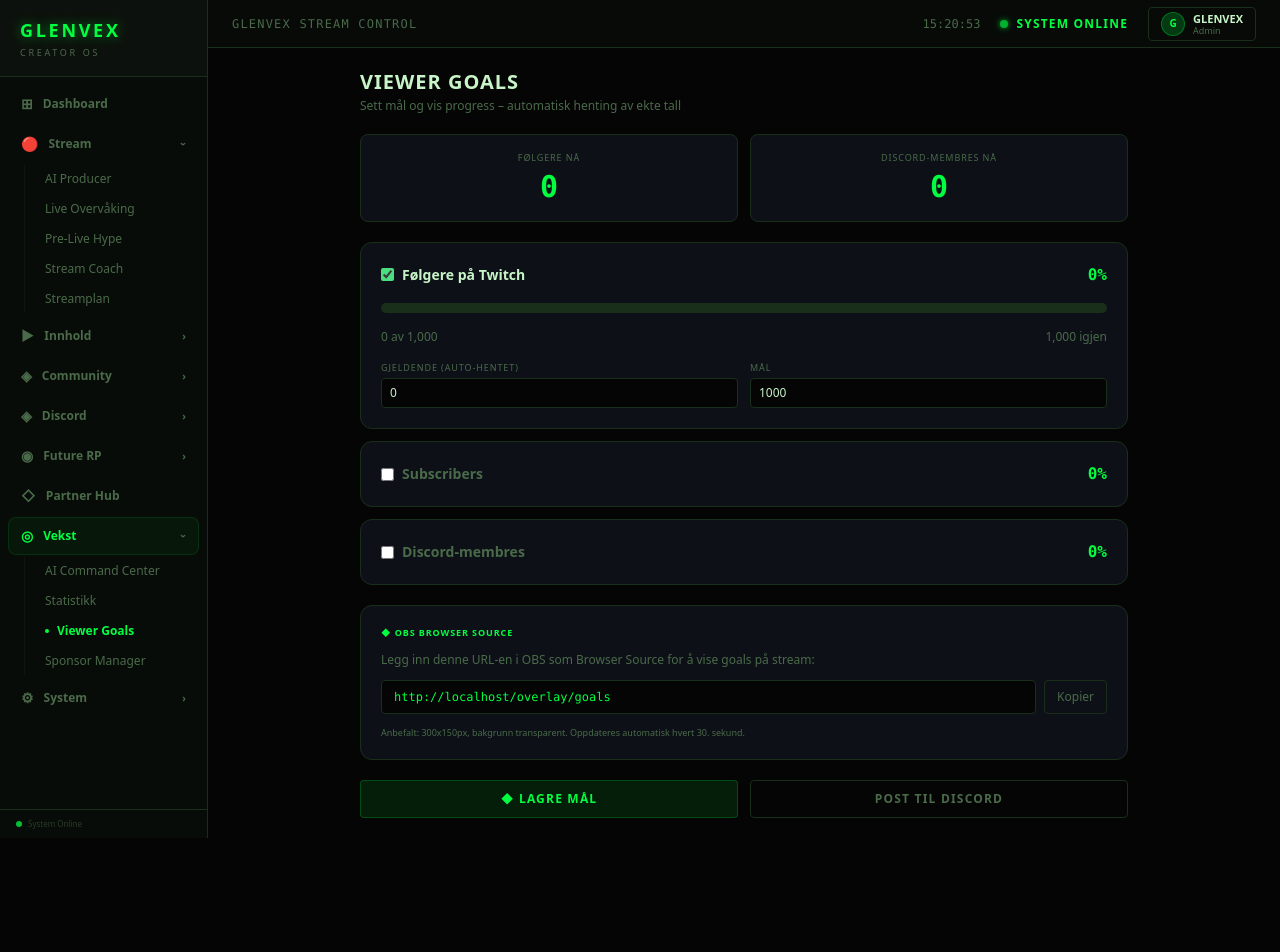
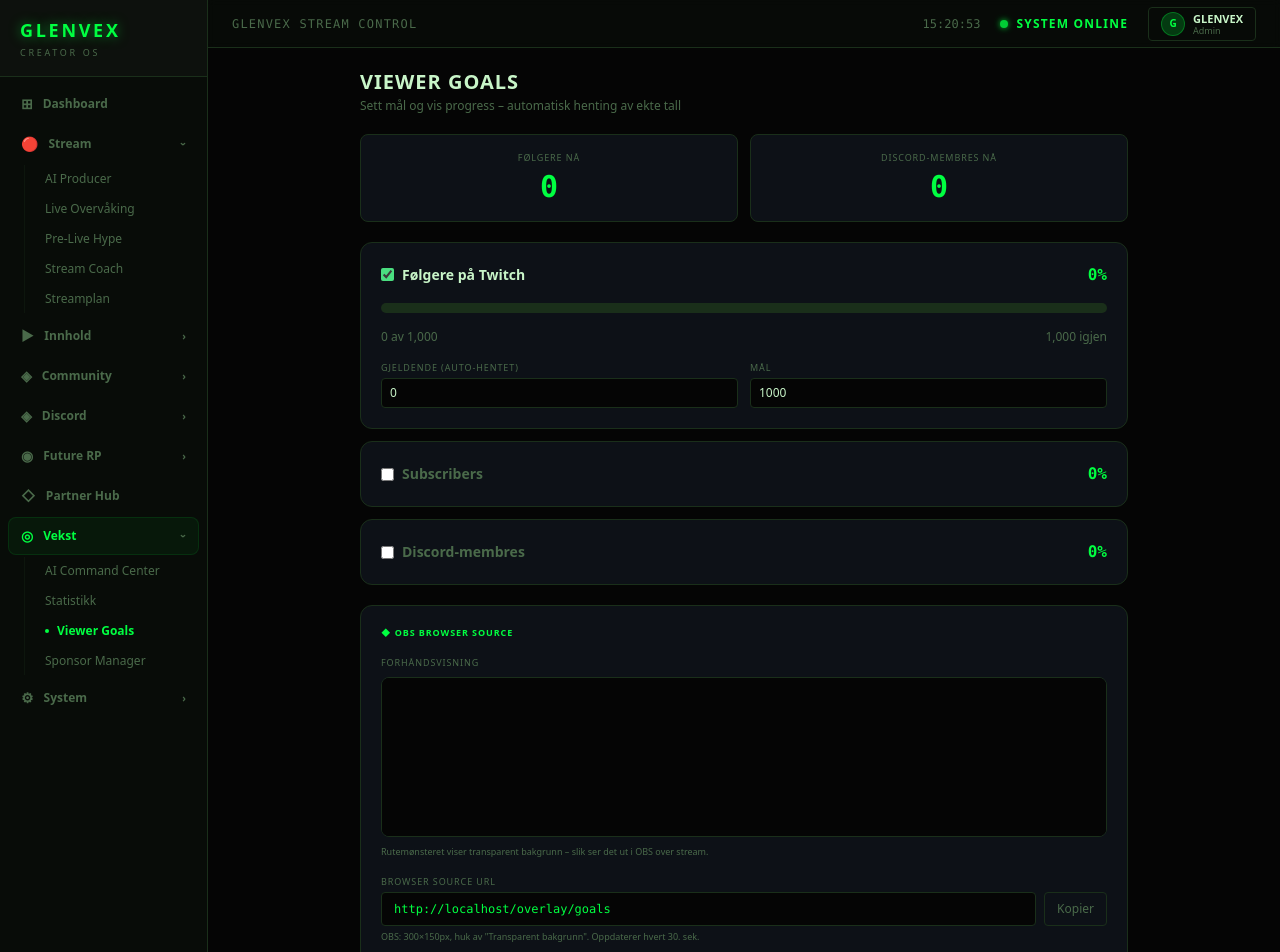
Before and after one commit to villmarkshjornet-boop/glenvex-stream-control, a Next.js app: page /viewer-goals in a window 1280 px wide. Shown: the top 952 px of the page. Before the commit the page ends 838 px from the top, so only its background shows below. Built offline with nearby package versions, Linux system fonts and the light colour scheme.

Commit message:
Role Manager: fix hierarchy permissions, show why roles are locked. Goals: add overlay preview

```diff
--- a/src/app/api/role-manager/route.ts
+++ b/src/app/api/role-manager/route.ts
@@ -13,18 +13,25 @@
   const guildId = process.env.DISCORD_GUILD_ID;
   if (!guildId) return NextResponse.json({ error: 'DISCORD_GUILD_ID mangler' }, { status: 400 });
 
-  const [rolesRes, membersRes] = await Promise.all([
+  const [rolesRes, membersRes, botMemberRes] = await Promise.all([
     fetch(`${DISCORD_API}/guilds/${guildId}/roles`, { headers: botHeaders() }),
     fetch(`${DISCORD_API}/guilds/${guildId}/members?limit=100`, { headers: botHeaders() }),
+    fetch(`${DISCORD_API}/guilds/${guildId}/members/${process.env.DISCORD_CLIENT_ID}`, { headers: botHeaders() }),
   ]);
 
   const roller = rolesRes.ok ? await rolesRes.json() as any[] : [];
   const discordMedlemmer = membersRes.ok ? await membersRes.json() as any[] : [];
 
+  // Finn botens høyeste rolle-posisjon
+  const botMember = botMemberRes.ok ? await botMemberRes.json() as any : null;
+  const botRollePosisjoner = (botMember?.roles ?? [])
+    .map((rid: string) => roller.find((r: any) => r.id === rid)?.position ?? 0);
+  const botMaxPos = Math.max(0, ...botRollePosisjoner);
+
   // Hent XP-data fra bot
   const xpData = await hentBotData('members') ?? {};
 
-  // Bygg rollestatistikk
+  // Bygg rollestatistikk – merk roller boten ikke kan tildele
   const rolleStats = roller.map((r: any) => ({
     id: r.id,
     navn: r.name,
@@ -34,6 +41,7 @@
     managed: r.managed,
     permissions: r.permissions,
     position: r.position,
+    kanTildeles: !r.managed && r.position < botMaxPos,
   })).sort((a: any, b: any) => b.position - a.position);
 
   // Bygg membres-oversikt
@@ -54,5 +62,5 @@
     };
   });
 
-  return NextResponse.json({ roller: rolleStats, membres, totalt: membres.length });
+  return NextResponse.json({ roller: rolleStats, membres, totalt: membres.length, botMaxPos });
 }
--- a/src/app/role-manager/page.tsx
+++ b/src/app/role-manager/page.tsx
@@ -2,7 +2,7 @@
 
 import { useEffect, useState } from 'react';
 
-interface Rolle { id: string; navn: string; farge: string | null; antallBrukere: number; managed: boolean; position: number; }
+interface Rolle { id: string; navn: string; farge: string | null; antallBrukere: number; managed: boolean; position: number; kanTildeles: boolean; }
 interface Membre { id: string; brukernavn: string; displayNavn: string; roller: string[]; rolleNavn: string[]; level: number | null; meldinger: number | null; }
 
 const SENSITIVE_ROLLER = ['admin', 'owner', 'administrator', 'eier'];
@@ -56,7 +56,7 @@
   }
 
   const filtrerteRoller = roller
-    .filter(r => r.navn !== '@everyone' && !r.managed)
+    .filter(r => r.navn !== '@everyone')
     .sort((a, b) => b.position - a.position);
 
   const filtrerteMembres = membres
@@ -140,16 +140,18 @@
                 {filtrerteRoller.map(rolle => {
                   const harRolle = valgt.roller.includes(rolle.id);
                   const erSensitiv = SENSITIVE_ROLLER.some(s => rolle.navn.toLowerCase().includes(s));
+                  const kanEndres = rolle.kanTildeles && !erSensitiv && !rolle.managed;
+                  const grunn = rolle.managed ? 'Bot-administrert' : !rolle.kanTildeles ? 'For høy i hierarkiet' : erSensitiv ? 'Sensitiv rolle' : null;
                   return (
                     <label key={rolle.id}
-                      className={`flex items-center gap-3 p-2.5 rounded-lg border cursor-pointer transition-all ${
-                        harRolle ? 'border-g-green/20 bg-g-green/5' : 'border-g-border hover:border-g-green/10'
-                      } ${erSensitiv ? 'opacity-50 cursor-not-allowed' : ''}`}>
+                      className={`flex items-center gap-3 p-2.5 rounded-lg border transition-all ${
+                        harRolle ? 'border-g-green/20 bg-g-green/5' : 'border-g-border'
+                      } ${kanEndres ? 'cursor-pointer hover:border-g-green/10' : 'opacity-40 cursor-not-allowed'}`}>
                       <input
                         type="checkbox"
                         checked={harRolle}
-                        disabled={erSensitiv || oppdaterer === rolle.id}
-                        onChange={() => !erSensitiv && tildelRolle(rolle.id, rolle.navn, harRolle)}
+                        disabled={!kanEndres || oppdaterer === rolle.id}
+                        onChange={() => kanEndres && tildelRolle(rolle.id, rolle.navn, harRolle)}
                         className="accent-green-400 w-4 h-4 flex-shrink-0"
                       />
                       <div className="flex items-center gap-2 flex-1 min-w-0">
@@ -157,13 +159,18 @@
                           <span className="w-3 h-3 rounded-full flex-shrink-0" style={{ backgroundColor: rolle.farge }} />
                         )}
                         <span className="text-xs text-g-text truncate">{rolle.navn}</span>
-                        {erSensitiv && <span className="text-[8px] text-g-muted ml-auto">Sensitiv</span>}
+                        {grunn && <span className="text-[8px] text-g-muted ml-1 italic">{grunn}</span>}
                         {oppdaterer === rolle.id && <span className="text-[8px] text-g-green ml-auto animate-pulse">Oppdaterer...</span>}
                       </div>
                       <span className="text-[8px] text-g-muted flex-shrink-0">{rolle.antallBrukere}</span>
                     </label>
                   );
                 })}
+                {filtrerteRoller.some(r => !r.kanTildeles && !r.managed) && (
+                  <div className="mt-2 p-2 bg-yellow-400/10 border border-yellow-400/20 rounded text-[9px] text-yellow-400">
+                    ⚠ Noen roller er høyere enn botens rolle i hierarkiet. Flytt "GLENVEX Bot"-rollen høyere i Discord Serverinnstillinger → Roller for å låse opp disse.
+                  </div>
+                )}
               </div>
             </div>
 
--- a/src/app/viewer-goals/page.tsx
+++ b/src/app/viewer-goals/page.tsx
@@ -133,9 +133,30 @@
 
       {/* OBS Overlay */}
       {overlayUrl && (
-        <div className="bg-g-card border border-g-border rounded-xl p-5 space-y-3">
+        <div className="bg-g-card border border-g-border rounded-xl p-5 space-y-4">
           <p className="text-[9px] text-g-green uppercase tracking-widest font-bold">◆ OBS Browser Source</p>
-          <p className="text-xs text-g-muted">Legg inn denne URL-en i OBS som Browser Source for å vise goals på stream:</p>
+
+          {/* Preview */}
+          <div className="space-y-2">
+            <p className="text-[9px] text-g-muted uppercase tracking-widest">Forhåndsvisning</p>
+            <div className="bg-gray-900 rounded-lg overflow-hidden border border-g-border" style={{ height: '160px', position: 'relative' }}>
+              <div style={{
+                backgroundImage: 'repeating-conic-gradient(#1a1a2e 0% 25%, transparent 0% 50%) 0 0 / 20px 20px',
+                position: 'absolute', inset: 0, opacity: 0.5
+              }} />
+              <iframe
+                src={overlayUrl}
+                className="relative z-10"
+                style={{ width: '100%', height: '100%', border: 'none', background: 'transparent' }}
+                title="Goals overlay preview"
+              />
+            </div>
+            <p className="text-[9px] text-g-muted">Rutemønsteret viser transparent bakgrunn – slik ser det ut i OBS over stream.</p>
+          </div>
+
+          {/* URL */}
+          <div>
+            <p className="text-[9px] text-g-muted uppercase tracking-widest mb-1">Browser Source URL</p>
             <div className="flex items-center gap-2">
               <code className="flex-1 text-xs text-g-green font-mono bg-g-bg border border-g-border rounded px-3 py-2 truncate">{overlayUrl}</code>
               <button onClick={() => navigator.clipboard.writeText(overlayUrl)}
@@ -143,7 +164,8 @@
                 Kopier
               </button>
             </div>
-          <p className="text-[9px] text-g-muted">Anbefalt: 300x150px, bakgrunn transparent. Oppdateres automatisk hvert 30. sekund.</p>
+            <p className="text-[9px] text-g-muted mt-1">OBS: 300×150px, huk av "Transparent bakgrunn". Oppdaterer hvert 30. sek.</p>
+          </div>
         </div>
       )}
 
```
Lines whose indentation alone changed are shown as unchanged.
